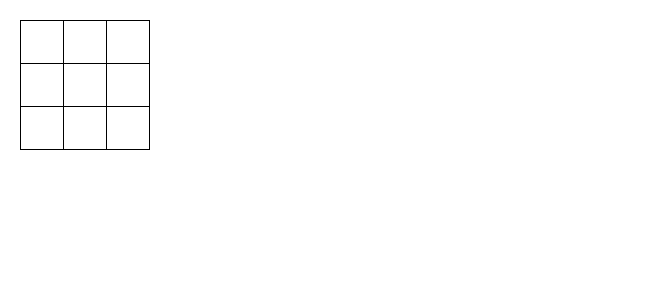
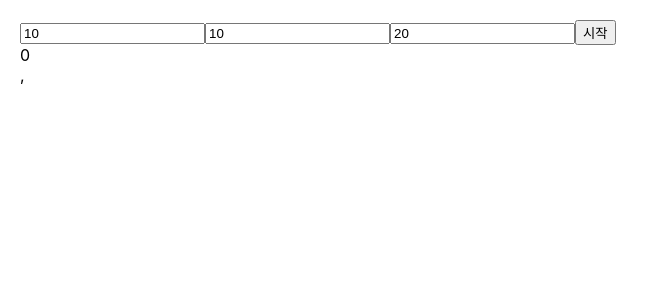
Before and after one commit to nxxc/TIL, a React (Create React App) app in the folder react-prac/: page / in a window 1280 px wide. Shown: the top 300 px of the page, without its empty margins (0-659 px from the left). Built offline with nearby package versions, Linux system fonts and the light colour scheme.

Commit message:
Study React Context api

```diff
--- a/react-prac/src/App.js
+++ b/react-prac/src/App.js
@@ -6,7 +6,8 @@ import React from 'react';
 // import Check from './FunctionalCheck';
 // import Lotto from './Lotto';
 // import Lotto from './functionalLotto';
-import TicTacToe from './TTT/TicTacToe';
+// import TicTacToe from './TTT/TicTacToe';
+import MineSerch from './MineSearch/MineSearch';
 
 function App() {
   return (
@@ -15,7 +16,8 @@ function App() {
       <WordRelay />
       <Check />
       <Lotto /> */}
-      <TicTacToe />
+      {/* <TicTacToe /> */}
+      <MineSerch />
     </>
   );
 }
--- /dev/null
+++ b/react-prac/src/MineSearch/Form.jsx
@@ -0,0 +1,57 @@
+import React, { useState, useCallback, useContext } from 'react';
+import { TableContext, START_GAME } from './MineSearch';
+
+const Form = () => {
+  const [row, setRow] = useState(10);
+  const [column, setColumn] = useState(10);
+  const [mine, setMine] = useState(20);
+
+  const { dispatch } = useContext(TableContext);
+
+  const onClickRow = useCallback((e) => {
+    e.preventDefault();
+    console.log(e.target.value);
+    setRow(parseInt(e.target.value));
+  }, []);
+  const onClickColumn = useCallback((e) => {
+    e.preventDefault();
+    setColumn(parseInt(e.target.value));
+  }, []);
+  const onClickMine = useCallback((e) => {
+    e.preventDefault();
+    setMine(parseInt(e.target.value));
+  }, []);
+
+  const onClickBtn = useCallback(
+    (e) => {
+      e.preventDefault();
+      dispatch({ type: START_GAME, row, column, mine });
+    },
+    [row, column, mine]
+  );
+
+  return (
+    <div>
+      <input
+        type='number'
+        placeholder='가로'
+        value={row}
+        onChange={onClickRow}
+      ></input>
+      <input
+        type='number'
+        placeholder='세로'
+        value={column}
+        onChange={onClickColumn}
+      ></input>
+      <input
+        type='number'
+        placeholder='지뢰'
+        value={mine}
+        onChange={onClickMine}
+      ></input>
+      <button onClick={onClickBtn}>시작</button>
+    </div>
+  );
+};
+export default Form;
--- /dev/null
+++ b/react-prac/src/MineSearch/MineSearch.jsx
@@ -0,0 +1,101 @@
+import React, { useReducer, createContext, useMemo } from 'react';
+import Table from './Table';
+import Form from './Form';
+import './styles.css';
+
+export const CODE = {
+  MINE: -7,
+  NORMAL: -1,
+  QUESTION: -2,
+  FLAG: -3,
+  QUESTION_MINE: -4,
+  FLAG_MINE: -5,
+  CLICKED_MINE: -6,
+  OPPEND: 0,
+};
+
+export const TableContext = createContext({
+  tableData: [],
+  dispatch: () => {},
+});
+
+const initiaiState = {
+  tableData: [],
+  timer: 0,
+  result: '',
+};
+
+const plantMine = (row, column, mine) => {
+  console.log(row, column, mine);
+  const candidate = Array(row * column)
+    .fill()
+    .map((_, i) => i);
+  const shuffle = [];
+  while (candidate.length > row * column - mine) {
+    const chosen = candidate.splice(
+      Math.floor(Math.random() * candidate.length),
+      1
+    )[0];
+    shuffle.push(chosen);
+  }
+  const data = [];
+  for (let i = 0; i < row; i++) {
+    const rowData = [];
+    data.push(rowData);
+    for (let j = 0; j < column; j++) {
+      rowData.push(CODE.NORMAL);
+    }
+  }
+  for (let k = 0; k < shuffle.length; k++) {
+    const ver = Math.floor(shuffle[k] / column);
+    const hor = shuffle[k] % column;
+    data[ver][hor] = CODE.MINE;
+  }
+  console.log(data);
+  return data;
+};
+
+export const START_GAME = 'START_GAME';
+export const OPEN_CELL = 'OPEN_CELL';
+
+const reducer = (state, action) => {
+  switch (action.type) {
+    case START_GAME:
+      console.log('dispatch');
+      return {
+        ...state,
+        tableData: plantMine(action.row, action.column, action.mine),
+      };
+    case OPEN_CELL:
+      const tableData = [...state.tableData];
+      tableData[action.row] = [...state.tableData[action.row]];
+      tableData[action.row][action.column] = CODE.OPPEND;
+      return {
+        ...state,
+        tableData,
+      };
+    default:
+      return state;
+  }
+};
+
+const MineSearch = () => {
+  const [state, dispatch] = useReducer(reducer, initiaiState);
+  const value = useMemo(
+    () => ({
+      tableData: state.tableData,
+      dispatch,
+    }),
+    [state.tableData]
+  );
+  return (
+    <TableContext.Provider value={value}>
+      <Form />
+      <div>{state.timer}</div>
+      <Table />
+      <div>{state.result}</div>
+    </TableContext.Provider>
+  );
+};
+
+export default MineSearch;
--- /dev/null
+++ b/react-prac/src/MineSearch/Table.jsx
@@ -0,0 +1,18 @@
+import React, { useContext } from 'react';
+import Tr from './Tr';
+import { TableContext } from './MineSearch';
+
+const Table = () => {
+  const { tableData } = useContext(TableContext);
+  return (
+    <table>
+      {Array(tableData.length)
+        .fill()
+        .map((_, i) => (
+          <Tr rowIndex={i} />
+        ))}
+    </table>
+  );
+};
+
+export default Table;
--- /dev/null
+++ b/react-prac/src/MineSearch/Td.jsx
@@ -0,0 +1,50 @@
+import React, { useContext, memo } from 'react';
+import { TableContext, CODE, OPEN_CELL } from './MineSearch';
+import { useCallback } from 'react';
+
+const getTdStyle = (code) => {
+  switch (code) {
+    case CODE.NORMAL:
+    case CODE.MINE:
+      return {
+        background: '#444',
+      };
+    case CODE.OPPEND:
+      return {
+        background: 'white',
+      };
+    default:
+      return {
+        background: 'white',
+      };
+  }
+};
+
+const getTdText = (code) => {
+  switch (code) {
+    case CODE.NORMAL:
+      return '';
+    case CODE.MINE:
+      return 'X';
+    default:
+      return '';
+  }
+};
+
+const Td = ({ rowIndex, columnIndex }) => {
+  const { tableData, dispatch } = useContext(TableContext);
+
+  const onClickTd = useCallback(() => {
+    dispatch({ type: OPEN_CELL, row: rowIndex, column: columnIndex });
+  }, []);
+  return (
+    <td
+      style={getTdStyle(tableData[rowIndex][columnIndex])}
+      onClick={onClickTd}
+    >
+      {getTdText(tableData[rowIndex][columnIndex])}
+    </td>
+  );
+};
+
+export default memo(Td);
--- /dev/null
+++ b/react-prac/src/MineSearch/Tr.jsx
@@ -0,0 +1,17 @@
+import React, { useContext, memo } from 'react';
+import Td from './Td';
+import { TableContext } from './MineSearch';
+
+const Tr = ({ rowIndex }) => {
+  const { tableData } = useContext(TableContext);
+  return (
+    <tr>
+      {tableData[0] &&
+        Array(tableData[0].length)
+          .fill()
+          .map((_, i) => <Td rowIndex={rowIndex} columnIndex={i} />)}
+    </tr>
+  );
+};
+
+export default memo(Tr);
--- /dev/null
+++ b/react-prac/src/MineSearch/styles.css
@@ -0,0 +1,14 @@
+html {
+  margin: 20px;
+}
+
+table {
+  border-collapse: collapse;
+}
+
+td {
+  border: 1px solid black;
+  width: 40px;
+  height: 40px;
+  text-align: center;
+}
--- a/react-prac/src/index.js
+++ b/react-prac/src/index.js
@@ -5,7 +5,7 @@ import App from './App';
 
 ReactDOM.render(
   <React.StrictMode>
-    <App />
+    <App />,
   </React.StrictMode>,
   document.getElementById('root')
 );
```
